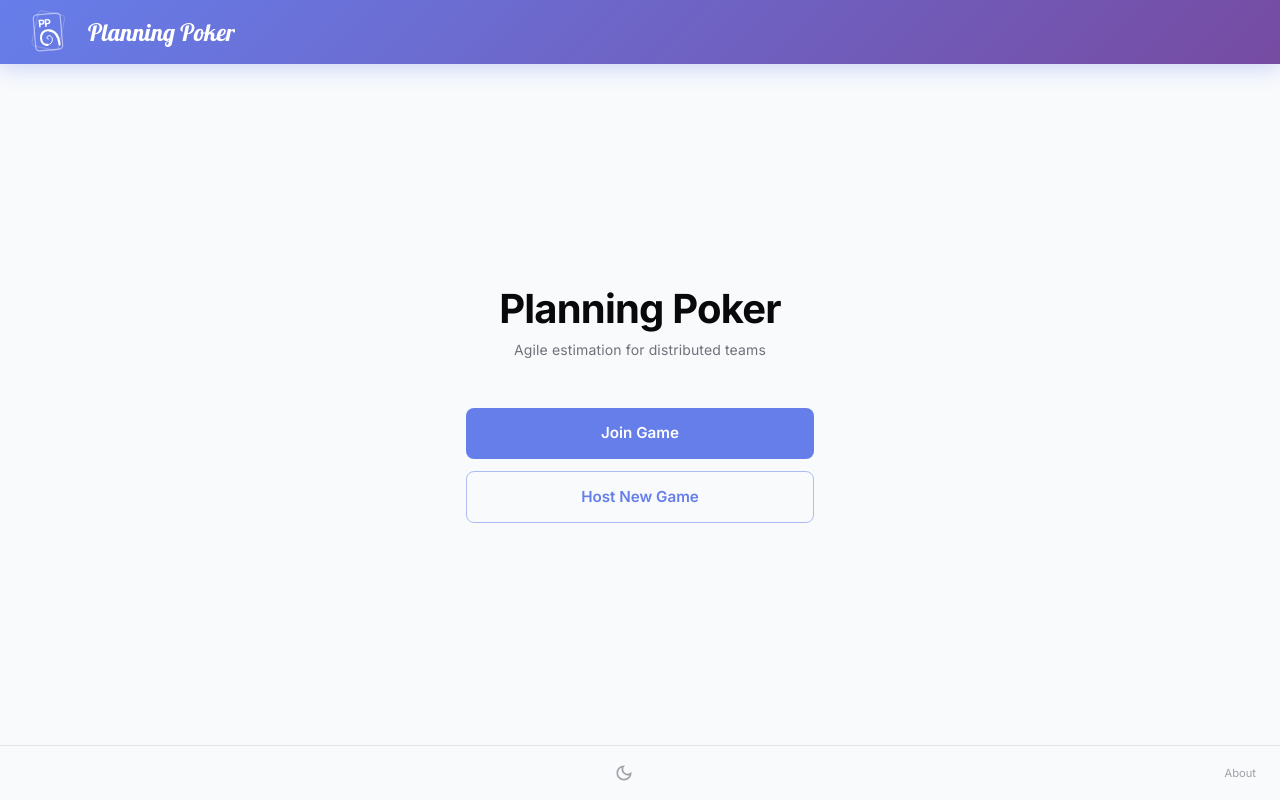
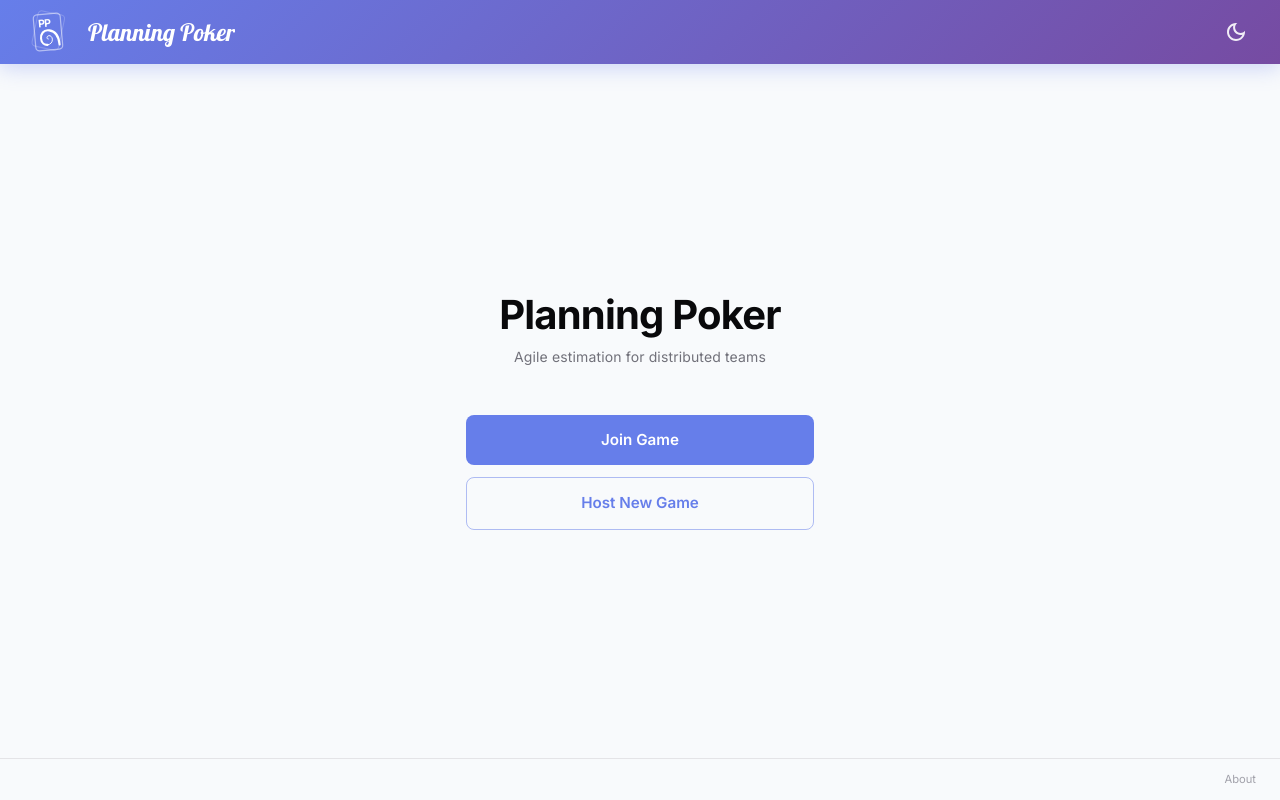
Before and after one commit to richashworth/planningpoker, a React (Vite) app in the folder planningpoker-web/: page / in a window 1280 px wide. Built offline with nearby package versions, Linux system fonts and the light colour scheme; no server answers.

Commit message:
feat: move dark/light toggle back to app bar from footer
Standard placement — header icon button is more discoverable than footer.

Co-Authored-By: Claude Opus 4.6 (1M context) <noreply@anthropic.com>

```diff
--- a/planningpoker-web/src/components/Footer.jsx
+++ b/planningpoker-web/src/components/Footer.jsx
@@ -2,17 +2,11 @@ import React, { useState, useEffect } from 'react';
 import Box from '@mui/material/Box';
 import Typography from '@mui/material/Typography';
 import Link from '@mui/material/Link';
-import IconButton from '@mui/material/IconButton';
-import Tooltip from '@mui/material/Tooltip';
-import DarkModeOutlinedIcon from '@mui/icons-material/DarkModeOutlined';
-import LightModeOutlinedIcon from '@mui/icons-material/LightModeOutlined';
 import axios from 'axios';
 import { API_ROOT_URL } from '../config/Constants';
-import { useColorMode } from '../App';
 
 export default function Footer() {
   const [appVersion, setAppVersion] = useState('');
-  const { toggleColorMode, mode } = useColorMode();
 
   useEffect(() => {
     axios.get(`${API_ROOT_URL}/version`)
@@ -37,16 +31,6 @@ export default function Footer() {
       <Typography variant="caption" sx={{ color: 'text.disabled', fontSize: '0.7rem' }}>
         {appVersion ? `v${appVersion}` : ''}
       </Typography>
-      <Tooltip title={mode === 'dark' ? 'Switch to light mode' : 'Switch to dark mode'} arrow>
-        <IconButton
-          onClick={toggleColorMode}
-          aria-label="Toggle dark mode"
-          size="small"
-          sx={{ color: 'text.disabled', '&:hover': { color: 'text.secondary' } }}
-        >
-          {mode === 'dark' ? <LightModeOutlinedIcon fontSize="small" /> : <DarkModeOutlinedIcon fontSize="small" />}
-        </IconButton>
-      </Tooltip>
       <Link
         href="https://richashworth.com/blog/agile-estimation-for-distributed-teams/"
         target="_blank"
--- a/planningpoker-web/src/containers/Header.jsx
+++ b/planningpoker-web/src/containers/Header.jsx
@@ -16,8 +16,12 @@ import ContentCopyIcon from '@mui/icons-material/ContentCopy';
 import CheckIcon from '@mui/icons-material/Check';
 import LogoutIcon from '@mui/icons-material/Logout';
 import ArrowDropDownIcon from '@mui/icons-material/ArrowDropDown';
+import IconButton from '@mui/material/IconButton';
+import DarkModeOutlinedIcon from '@mui/icons-material/DarkModeOutlined';
+import LightModeOutlinedIcon from '@mui/icons-material/LightModeOutlined';
 import startCase from 'lodash/startCase';
 import { leaveGame } from '../actions';
+import { useColorMode } from '../App';
 import Logo from '../components/Logo';
 
 export default function Header() {
@@ -25,6 +29,7 @@ export default function Header() {
   const navigate = useNavigate();
   const sessionId = useSelector(state => state.game.sessionId);
   const playerName = useSelector(state => state.game.playerName);
+  const { toggleColorMode, mode } = useColorMode();
   const [copied, setCopied] = useState(false);
   const [anchorEl, setAnchorEl] = useState(null);
 
@@ -54,6 +59,15 @@ export default function Header() {
           Planning Poker
         </Typography>
         <Box sx={{ flexGrow: 1 }} />
+        <Tooltip title={mode === 'dark' ? 'Switch to light mode' : 'Switch to dark mode'} arrow>
+          <IconButton
+            onClick={toggleColorMode}
+            aria-label="Toggle dark mode"
+            sx={{ color: 'rgba(255,255,255,0.9)', '&:hover': { bgcolor: 'rgba(255,255,255,0.1)' } }}
+          >
+            {mode === 'dark' ? <LightModeOutlinedIcon /> : <DarkModeOutlinedIcon />}
+          </IconButton>
+        </Tooltip>
         {sessionId ? (
           <>
             <Chip
```
